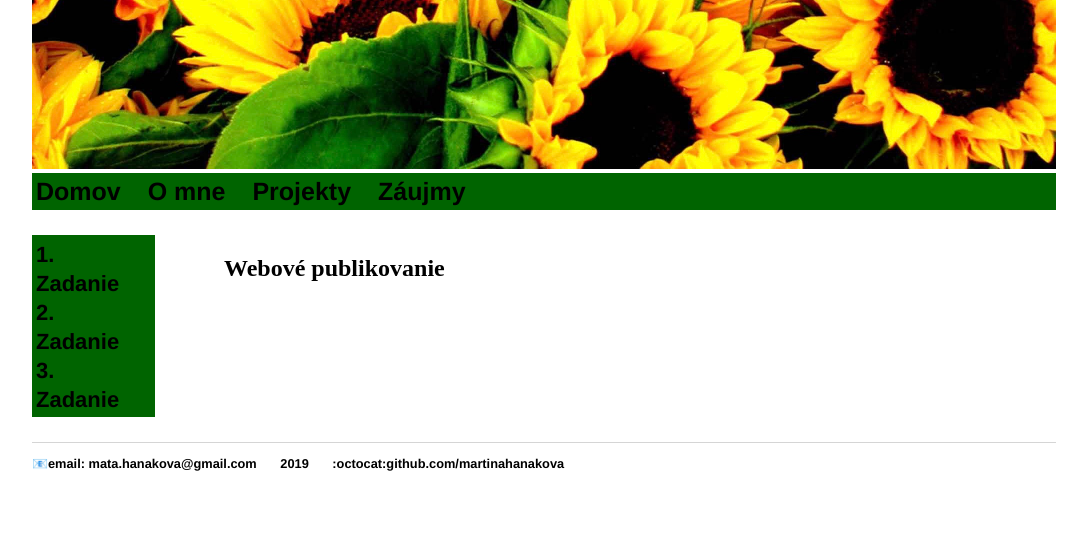
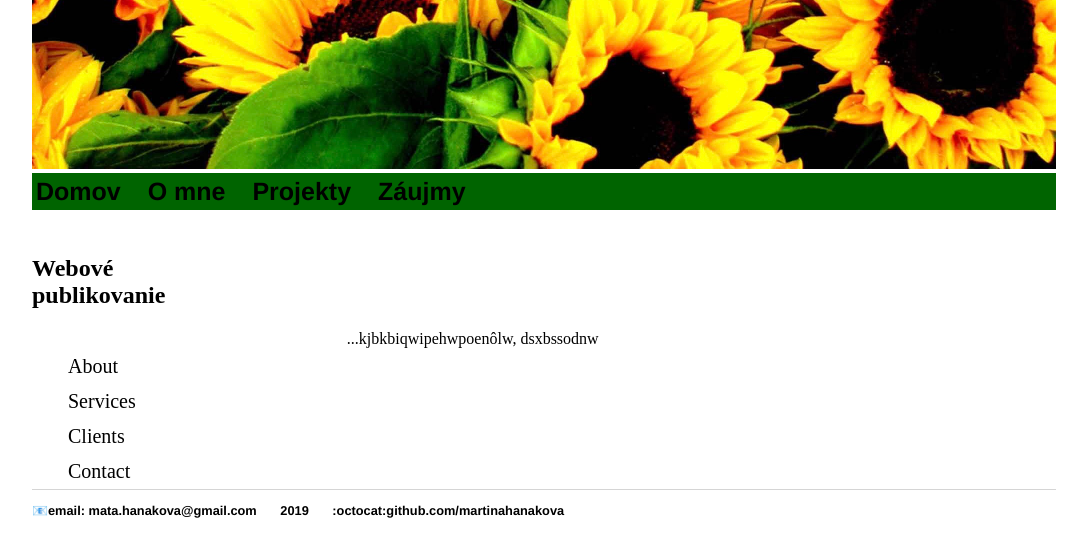
Before and after one commit to martinahanakova/martinahanakova.github.io, a Jekyll site: the page built from _projects/wpub.md, in a window 1280 px wide. Shown: the top 557 px of the page, without its empty margins (96-1183 px from the left). Built offline with Jekyll 4.4.1, drawn with Linux system fonts in a browser that asks for light colours; emoji names are drawn with the system emoji font.

Commit message:
Celkom obstojne vyzerajuca stranka wpub

```diff
--- a/_config.yml
+++ b/_config.yml
@@ -9,3 +9,4 @@ collections:
     permalink: /projects/:title/
 plugins:
   - jemoji
+  - jekyll-feed
--- a/_layouts/wpub.html
+++ b/_layouts/wpub.html
@@ -1,16 +1,22 @@
 ---
 layout: default
+title: Webové publikovanie
 ---
-<div class="content">
-  {{content}}
+
+<div class="row">
+  <div class="nav">
+    <H2>Webové publikovanie</h2>
+
+    <div class="sidenav">
+      <a href="#">About</a>
+      <a href="#">Services</a>
+      <a href="#">Clients</a>
+      <a href="#">Contact</a>
+    </div>
+  </div>
+  <div class="text">
+    <div class="main">
+      ...kjbkbiqwipehwpoenôlw, dsxbssodnw
+    </div>
+  </div>
 </div>
-
-<aside class="sidenavigation">
-  <nav class="side">
-      <ul>
-          <li><a href="/wpub/1">1. Zadanie</a></li>
-          <li><a href="/wpub/2">2. Zadanie</a></li>
-          <li><a href="/wpub/3">3. Zadanie</a></li>
-      </ul>
-  </nav>
-</aside>
--- a/css/main.css
+++ b/css/main.css
@@ -127,3 +127,58 @@ nav.side ul li {
   font-size: 22px;
   margin-top: 50;
 }
+
+/* The sidebar menu */
+.sidenav {
+  height: 30%; /* Full-height: remove this if you want "auto" height */
+  width: 160px; /* Set the width of the sidebar */
+  z-index: 1; /* Stay on top */
+  top: 0; /* Stay at the top */
+  left: 0;
+  background-color: transparent;
+  overflow-x: hidden; /* Disable horizontal scroll */
+  padding-top: 20px;
+}
+
+/* The navigation menu links */
+.sidenav a {
+  padding: 6px 8px 6px 16px;
+  text-decoration: none;
+  font-size: 20px;
+  color: black;
+  display: block;
+  margin-left: 20px;
+}
+
+.sidenav a:hover {
+  text-decoration: underline;
+}
+
+/* Style page content */
+.main {
+  margin-left: 100px;
+  margin-top: 95px;
+  padding: 0px 10px;
+}
+
+/* On smaller screens, where height is less than 450px, change the style of the sidebar (less padding and a smaller font size) */
+@media screen and (max-height: 450px) {
+  .sidenav {padding-top: 15px;}
+  .sidenav a {font-size: 18px;}
+}
+
+.nav {
+  float: left;
+  width: 20%;
+}
+.text {
+  float: left;
+  width: 80%;
+}
+
+/* Clear floats after the columns */
+.row:after {
+  content: "";
+  display: table;
+  clear: both;
+}
--- a/wpub/2/index.html
+++ b/wpub/2/index.html
@@ -0,0 +1,4 @@
+---
+layout: wpub
+title: 3. Zadanie
+---
--- a/wpub/3/index.html
+++ b/wpub/3/index.html
@@ -0,0 +1,4 @@
+---
+layout: wpub
+title: 3. Zadanie
+---
```
Also changed, not shown: _data/navigation.yml (added, +11 -0 lines), _projects/wpub.md (+0 -2 lines), wpub/1/index.html (+4 -4 lines), wpub/2/atom.xml (added, +26 -0 lines), interests/images/book.png (renamed from interests/book.png).
